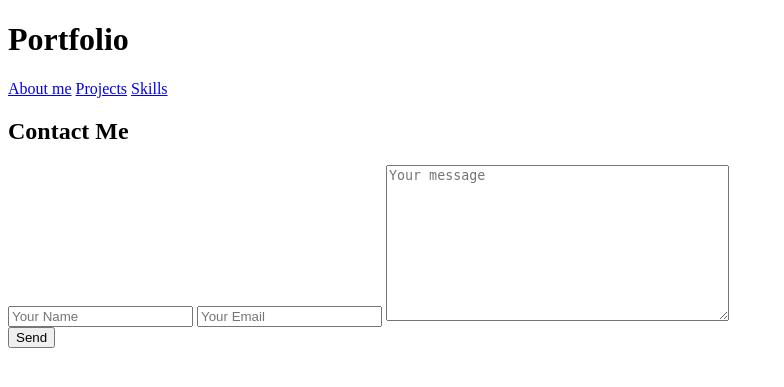
After one commit to PatrickL32/Portfolio.116, a Django app: page /contact/ in a window 1280 px wide. The commit adds this page. Shown: the top 387 px of the page, without its empty margins (0-784 px from the left). Run offline with Django 5.2, Linux system fonts and the light colour scheme.

Commit message:
5th commit

```diff
--- a/config/urls.py
+++ b/config/urls.py
@@ -22,13 +22,11 @@ from django.conf.urls.static import static
 
 urlpatterns = [
     # Add this line for the homepage
-    path('', views.home_view, name='home'),
+
 
     # Your existing URLs
     path('admin/', admin.site.urls),
-    path('about/', ... ), # Assumes you have an 'about' view
-    path('projects/', ... ), # Assumes you have a 'projects' view
-    # ... other paths
+    path('',include('pages.urls')),
 ]
 
 urlpatterns+=static(settings.MEDIA_URL, document_root =settings.MEDIA_ROOT)
--- a/pages/admin.py
+++ b/pages/admin.py
@@ -1,5 +1,6 @@
 from django.contrib import admin
 from .models import Skill, Project
+
 
 # Register your models here.
 admin.site.register(Skill)
--- /dev/null
+++ b/pages/forms.py
@@ -0,0 +1,6 @@
+from django import forms
+
+class ContactForm(forms.Form):
+    name = forms.CharField(max_length=100, widget=forms.TextInput(attrs={'placeholder': 'Your Name'}))
+    email = forms.EmailField(widget= forms.EmailInput(attrs={'placeholder': 'Your Email'}))
+    message = forms.CharField( widget=forms.Textarea(attrs={'placeholder': 'Your message'}))
--- a/pages/urls.py
+++ b/pages/urls.py
@@ -1,7 +1,9 @@
 from django.urls import path
-from .views import  aboutPageView, projectsPageView
+from pages import views
 
 urlpatterns = [
-    path('about/', aboutPageView, name='about'),
-    path('projects/', projectsPageView, name="projects"),
+    path('', views.about_me, name='about_me'),
+    path('experience/',views.experience, name='experience'),
+    path('contact/',views.contact_view, name='contact' ),
+    path('projects/',views.projects_list, name="projects"),
 ]
--- a/pages/views.py
+++ b/pages/views.py
@@ -1,13 +1,51 @@
 from django.shortcuts import render
 from  .import models
+from. forms import ContactForm
+from django.core.mail import send_mail as send_email
 
 # Create your views here.
-def aboutPageView(request):
-    return render(request, 'pages/about.html')
+def about_me(request):
+    return render(request, 'pages/about_me.html')
 
-def projectsPageView(request):
+def experience(request):
+    return render(request, 'pages/experience.html')
+
+def projects_list(request):
     projects_list = models.Project.objects.all()
     context = {
         'projects_list': projects_list
     }
     return render(request, 'pages/projects_list.html', context)
+
+def contact_view(request):
+    if request.method == 'POST':
+        form = ContactForm(request.POST)
+        if form.is_valid():
+            name = form.cleaned_data['name']
+            email = form.cleaned_data['email']
+            message = form.cleaned_data['message']
+            # Do something with the form data
+            message_body = (
+                f"Name: {name}\n"
+                f"Email: {email}\n"
+                f"Message: {message}"
+            )
+
+            try:
+                send_email(
+                    "Email from PortFolio Website", #subject
+                    message_body, # messag body the user typed
+                    email, # from email: The user's Email
+                    ['Jedi.92.lewis@gmail.com']
+                )
+                form = ContactForm()
+                return render(request, 'pages/contact.html', {'form': form})
+            except Exception as e:
+                print(f"Error sending email: {e}")
+                return render(request, 'pages/contact.html', {'form': form})
+        else:
+            print("Invalid Data")
+            return render(request, 'pages/contact.html', {'form': form})
+    else:
+        form = ContactForm()
+        return render(request, 'pages/contact.html', {'form': form})
--- a/templates/base.html
+++ b/templates/base.html
@@ -8,11 +8,12 @@
     <h1>Portfolio</h1>
 <nav>
     <a href="/about.html">About me</a>
-    <a href="/projects.html">projects</a>
+    <a href="/projects.html">Projects</a>
     <a href="/skills.html">Skills</a>
 </nav>
 </header>
-
+{% block content %}
+    {% endblock content %}
 </body>
 
 </html>
--- /dev/null
+++ b/templates/pages/contact.html
@@ -0,0 +1,20 @@
+{%extends 'base.html'%}
+
+{%block title%}Contact Me{%endblock%}
+
+{%load static%}
+
+{%block content%}
+<section class="contact-form">
+    <h1> Contact Me</h1>
+    <form action="" method="POST">
+        {% csrf_token%}
+        {{form.name}}
+        {{form.email}}
+        {{form.message}}
+        <div>
+            <button type ="submit">Send</button>
+        </div>
+    </form>
+</section>
+{%endblock%}
```
Also changed, not shown: config/settings.py (+16 -0 lines), static/css/projects/coffee_cup.avif (renamed from media/projects/coffee_cup.avif), static/css/projects/online_shop.avif (renamed from media/projects/online_shop.avif), static/css/projects/pet_shop.avif (renamed from media/projects/pet_shop.avif), templates/pages/about_me.html (renamed from templates/pages/about.html), templates/pages/experience.html (added), 1 other file.
